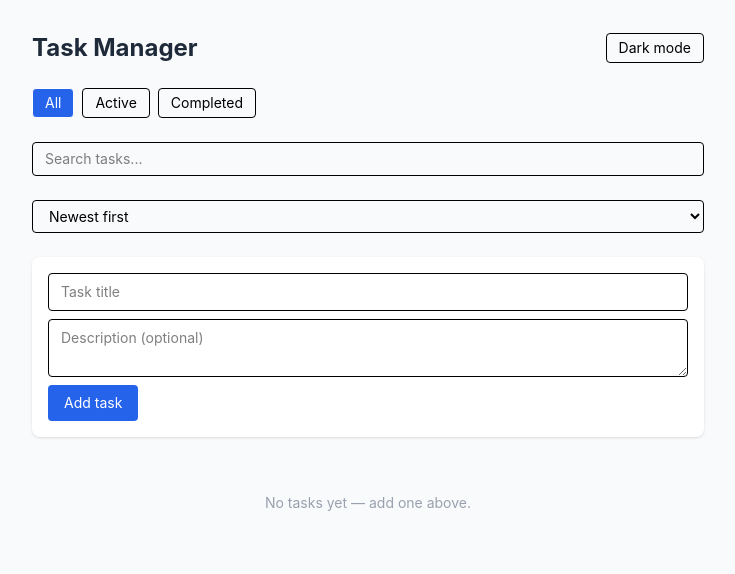
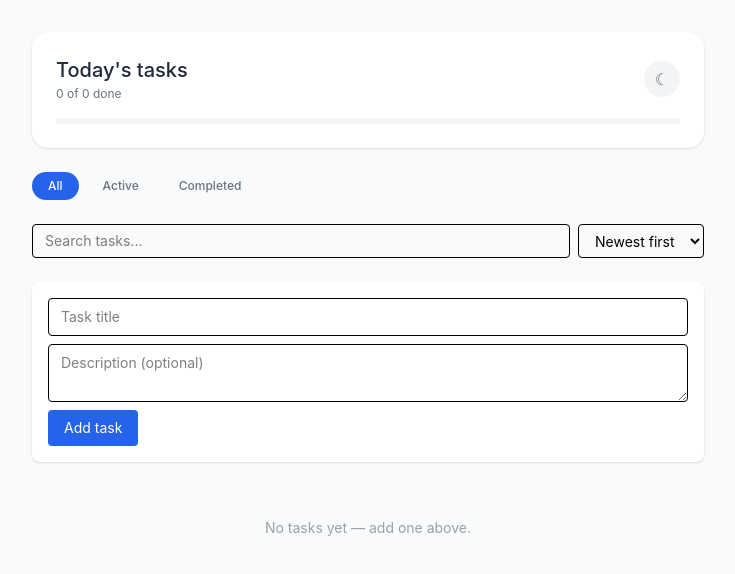
Before and after one commit to ReemHaze/task-manager, a React (Vite) app: page / in a window 1280 px wide. Shown: the top 574 px of the page, without its empty margins (272-1007 px from the left). Built offline with nearby package versions, Linux system fonts and the light colour scheme.

Commit message:
Redesign UI: component split, pill filters, rounded task cards, custom confirm modal, dark mode fixes

```diff
--- a/src/App.jsx
+++ b/src/App.jsx
@@ -4,11 +4,16 @@ import TaskList from './components/TaskList';
 import useTheme from './hooks/useTheme';
 import { useState } from 'react';
 import Toast from './components/Toast';
+import FilterBar from './components/FilterBar';
+import Header from './components/Header';
+import SortSearchBar from './components/SortSearchBar';
+
 
 function App() {
-  const { tasks, filter, setFilter, searchTerm, setSearchTerm, sortBy, setSortBy, addTask, toggleTask, deleteTask, editTask } = useTasks();
+  const { tasks, totalCount, completedCount, filter, setFilter, searchTerm, setSearchTerm, sortBy, setSortBy, addTask, toggleTask, deleteTask, editTask } = useTasks();
   const { theme, toggleTheme } = useTheme();
   const [toastMessage, setToastMessage] = useState('');
+  const [showDeleteConfirm, setShowDeleteConfirm] = useState(false);
 
   function handleAdd(title, description) {
     addTask(title, description);
@@ -23,55 +28,21 @@ function App() {
   return (
     <div className="min-h-screen bg-gray-50 dark:bg-gray-900 p-4 sm:p-6 md:p-8">
       <div className="max-w-2xl mx-auto flex flex-col gap-6">
-        <div className="flex items-center justify-between">
-          <h1 className="text-2xl font-bold text-gray-800 dark:text-white">
-            Task Manager
-          </h1>
-          <button
-            onClick={toggleTheme}
-            className="border rounded px-3 py-1 text-sm dark:text-white dark:border-gray-600"
-          >
-            {theme === 'dark' ? 'Light mode' : 'Dark mode'}
-          </button>
-        </div>
-
-        <div className="flex gap-2">
-          <button
-            onClick={() => setFilter('all')}
-            className={`px-3 py-1 rounded text-sm border ${filter === 'all' ? 'bg-brand-600 text-white' : ''}`}
-          >
-            All
-          </button>
-          <button
-            onClick={() => setFilter('active')}
-            className={`px-3 py-1 rounded text-sm border ${filter === 'active' ? 'bg-brand-600 text-white' : ''}`}
-          >
-            Active
-          </button>
-          <button
-            onClick={() => setFilter('completed')}
-            className={`px-3 py-1 rounded text-sm border ${filter === 'completed' ? 'bg-brand-600 text-white' : ''}`}
-          >
-            Completed
-          </button>
-        </div>
-
-        <input
-          type="text"
-          value={searchTerm}
-          onChange={(e) => setSearchTerm(e.target.value)}
-          placeholder="Search tasks..."
-          className="border rounded px-3 py-1.5 text-sm dark:bg-gray-700 dark:text-white dark:border-gray-600 focus:outline-none focus:border-brand-500"
+        <Header
+          completedCount={completedCount}
+          totalCount={totalCount}
+          theme={theme}
+          onToggleTheme={toggleTheme}
         />
 
-        <select
-          value={sortBy}
-          onChange={(e) => setSortBy(e.target.value)}
-          className="border rounded px-3 py-1.5 text-sm dark:bg-gray-700 dark:text-white dark:border-gray-600 focus:outline-none focus:border-brand-500"
-        >
-          <option value="date">Newest first</option>
-          <option value="alphabetical">A-Z</option>
-        </select>
+        <FilterBar filter={filter} onFilterChange={setFilter} />
+
+        <SortSearchBar
+          searchTerm={searchTerm}
+          onSearchChange={setSearchTerm}
+          sortBy={sortBy}
+          onSortChange={setSortBy}
+        />
 
         <TaskForm onAddTask={handleAdd} />
 
--- /dev/null
+++ b/src/components/ConfirmModal.jsx
@@ -0,0 +1,38 @@
+function ConfirmModal({ open, title, message, onConfirm, onCancel }) {
+  if (!open) return null;
+
+  return (
+    <div
+      className="fixed inset-0 bg-black/40 flex items-center justify-center z-50 p-4"
+      onClick={onCancel}
+    >
+      <div
+        onClick={(e) => e.stopPropagation()}
+        className="bg-white dark:bg-surface-dark rounded-2xl p-6 max-w-sm w-full shadow-lg"
+      >
+        <h2 className="text-base font-medium text-gray-800 dark:text-white mb-2">
+          {title}
+        </h2>
+        <p className="text-sm text-gray-500 dark:text-gray-400 mb-5">
+          {message}
+        </p>
+        <div className="flex gap-2 justify-end">
+          <button
+            onClick={onCancel}
+            className="px-4 py-1.5 rounded-full text-sm border dark:border-gray-600 dark:text-white hover:bg-gray-50 dark:hover:bg-gray-700 transition-colors"
+          >
+            Cancel
+          </button>
+          <button
+            onClick={onConfirm}
+            className="px-4 py-1.5 rounded-full text-sm bg-red-500 text-white hover:bg-red-600 transition-colors"
+          >
+            Delete
+          </button>
+        </div>
+      </div>
+    </div>
+  );
+}
+
+export default ConfirmModal;
--- /dev/null
+++ b/src/components/FilterBar.jsx
@@ -0,0 +1,38 @@
+function FilterBar({ filter, onFilterChange }) {
+  return (
+    <div className="flex gap-2">
+      <button
+        onClick={() => onFilterChange('all')}
+        className={`px-4 py-1.5 rounded-full text-xs font-medium transition-colors ${
+          filter === 'all'
+            ? 'bg-brand-600 text-white'
+            : 'text-gray-500 dark:text-gray-400 hover:bg-gray-100 dark:hover:bg-gray-800'
+        }`}
+      >
+        All
+      </button>
+      <button
+        onClick={() => onFilterChange('active')}
+        className={`px-4 py-1.5 rounded-full text-xs font-medium transition-colors ${
+          filter === 'active'
+            ? 'bg-brand-600 text-white'
+            : 'text-gray-500 dark:text-gray-400 hover:bg-gray-100 dark:hover:bg-gray-800'
+        }`}
+      >
+        Active
+      </button>
+      <button
+        onClick={() => onFilterChange('completed')}
+        className={`px-4 py-1.5 rounded-full text-xs font-medium transition-colors ${
+          filter === 'completed'
+            ? 'bg-brand-600 text-white'
+            : 'text-gray-500 dark:text-gray-400 hover:bg-gray-100 dark:hover:bg-gray-800'
+        }`}
+      >
+        Completed
+      </button>
+    </div>
+  );
+}
+
+export default FilterBar;
--- /dev/null
+++ b/src/components/Header.jsx
@@ -0,0 +1,32 @@
+function Header({ completedCount, totalCount, theme, onToggleTheme }) {
+  return (
+    <div className="bg-white dark:bg-surface-dark rounded-2xl p-6 shadow-sm">
+      <div className="flex items-center justify-between mb-4">
+        <div>
+          <h1 className="text-xl font-medium text-gray-800 dark:text-white">
+            Today's tasks
+          </h1>
+          <p className="text-xs text-gray-500 dark:text-gray-400 mt-0.5">
+            {completedCount} of {totalCount} done
+          </p>
+        </div>
+        <button
+          onClick={onToggleTheme}
+          aria-label="Toggle dark mode"
+          className="w-9 h-9 rounded-full bg-gray-100 dark:bg-gray-700 flex items-center justify-center text-gray-500 dark:text-gray-300"
+        >
+          {theme === 'dark' ? '☀' : '☾'}
+        </button>
+      </div>
+
+      <div className="h-1.5 bg-gray-100 dark:bg-gray-700 rounded-full overflow-hidden">
+        <div
+          className="h-full bg-brand-600 transition-all duration-300"
+          style={{ width: totalCount > 0 ? `${(completedCount / totalCount) * 100}%` : '0%' }}
+        />
+      </div>
+    </div>
+  );
+}
+
+export default Header;
--- /dev/null
+++ b/src/components/SortSearchBar.jsx
@@ -0,0 +1,24 @@
+function SortSearchBar({ searchTerm, onSearchChange, sortBy, onSortChange }) {
+  return (
+    <div className="flex gap-2">
+      <input
+        type="text"
+        value={searchTerm}
+        onChange={(e) => onSearchChange(e.target.value)}
+        placeholder="Search tasks..."
+        className="flex-1 border rounded px-3 py-1.5 text-sm dark:bg-gray-700 dark:text-white dark:border-gray-600 focus:outline-none focus:border-brand-500"
+      />
+
+      <select
+        value={sortBy}
+        onChange={(e) => onSortChange(e.target.value)}
+        className="border rounded px-3 py-1.5 text-sm dark:bg-gray-700 dark:text-white dark:border-gray-600 focus:outline-none focus:border-brand-500"
+      >
+        <option value="date">Newest first</option>
+        <option value="alphabetical">A-Z</option>
+      </select>
+    </div>
+  );
+}
+
+export default SortSearchBar;
--- a/src/hooks/useTasks.js
+++ b/src/hooks/useTasks.js
@@ -36,7 +36,8 @@ function useTasks() {
       )
     );
   }
-
+ const totalCount = tasks.length;
+  const completedCount = tasks.filter((t) => t.completed).length;
   const filteredTasks = tasks
     .filter((task) => {
       if (filter === 'active') return !task.completed;
@@ -50,6 +51,8 @@ function useTasks() {
   });
  return {
     tasks: filteredTasks,
+    totalCount,
+    completedCount,
     filter,
     setFilter,
     searchTerm,
--- a/src/index.css
+++ b/src/index.css
@@ -7,4 +7,14 @@
   --color-brand-500: #3b82f6;
   --color-brand-600: #2563eb;
   --color-brand-700: #1d4ed8;
+   --color-surface-dark: #1f2937;
 }
+
+@keyframes fade-in {
+  from { opacity: 0; transform: translateY(-2px); }
+  to { opacity: 1; transform: translateY(0); }
+}
+
+.animate-fade-in {
+  animation: fade-in 0.15s ease-out;
+}
```
Also changed, not shown: src/components/TaskItem.jsx (+97 -37 lines). Lines whose indentation alone changed are shown as unchanged.
